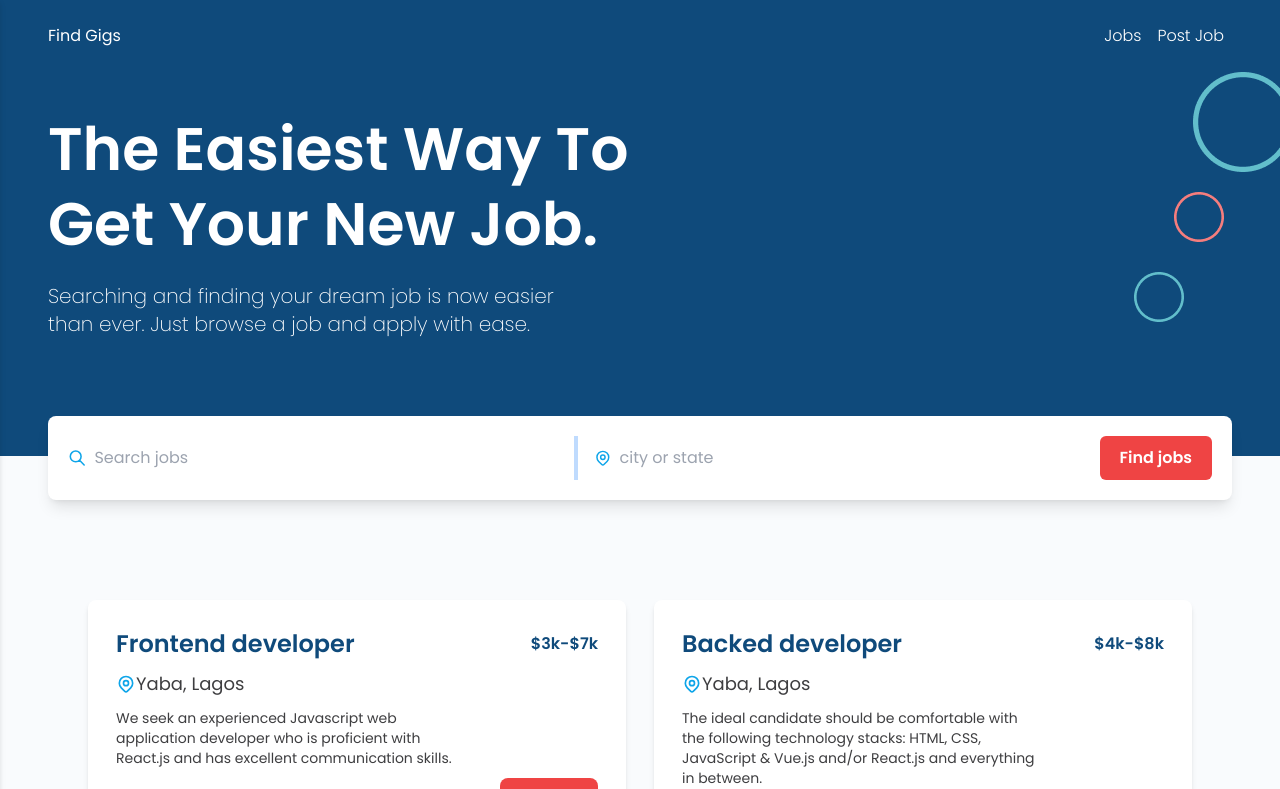
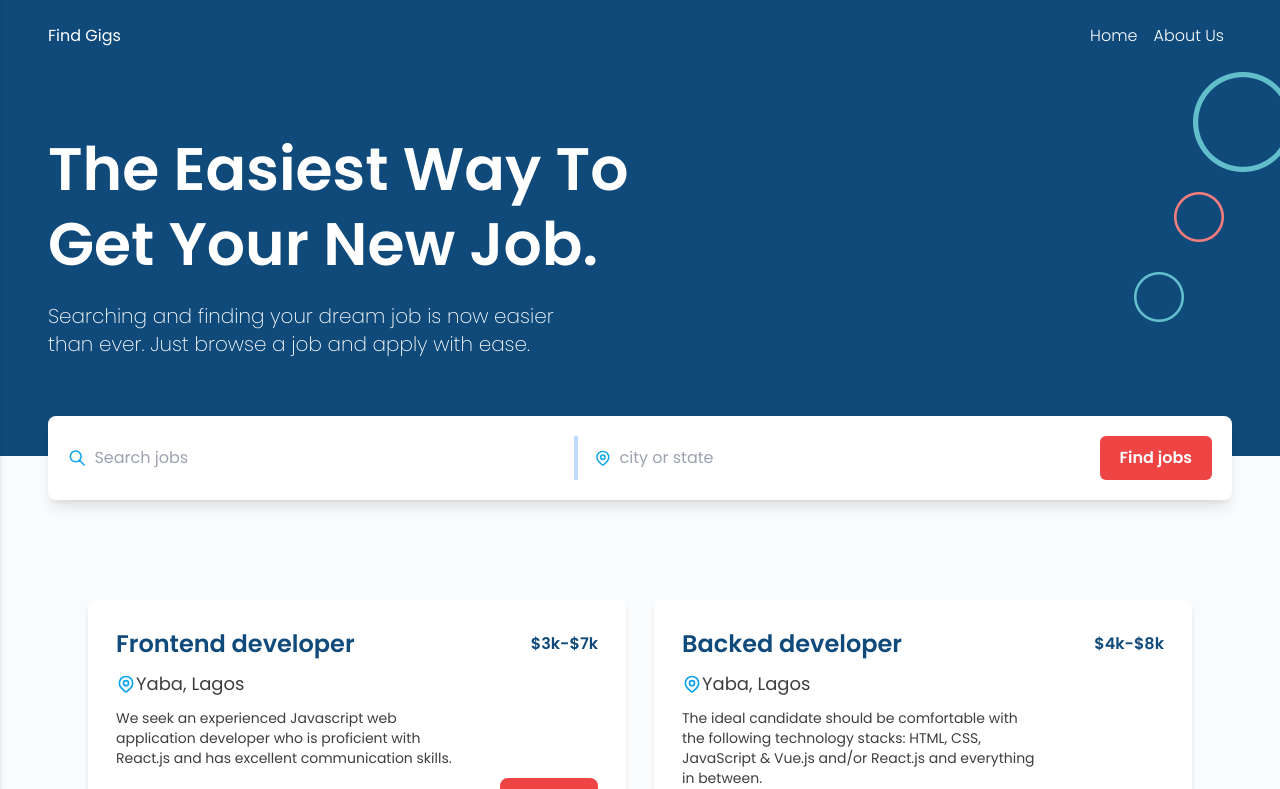
Before and after one commit to Ademayowa/jobapp-v3, a Next.js app: page / in a window 1280 px wide. Shown: the top 789 px of the page. Built offline with nearby package versions, Linux system fonts and the light colour scheme.

Commit message:
changed header links

```diff
--- a/components/Header.js
+++ b/components/Header.js
@@ -24,7 +24,12 @@ function MobileNav({ open, setOpen }) {
       <div className='flex flex-col px-10'>
         <Link href='/#top'>
           <a className='text-xl font-light my-3' onClick={() => setOpen(!open)}>
-            Post Jobs
+            Home
+          </a>
+        </Link>
+        <Link href='/#top'>
+          <a className='text-xl font-light my-3' onClick={() => setOpen(!open)}>
+            About Us
           </a>
         </Link>
       </div>
@@ -72,8 +77,8 @@ export default function Navbar() {
         </div>
 
         <div className='hidden md:flex text-base font-light'>
-          <NavLink to='/#top'>Jobs</NavLink>
-          <NavLink to='/#top'>Post Job</NavLink>
+          <NavLink to='/#top'>Home</NavLink>
+          <NavLink to='/#top'>About Us</NavLink>
         </div>
       </div>
     </nav>
--- a/components/Hero.js
+++ b/components/Hero.js
@@ -1,7 +1,7 @@
 export default function Hero() {
   return (
     <div className='pl-10 md:pl-12 bg-blueColor pt-10 h-72 lg:h-96'>
-      <div className='relative'>
+      <div className='relative lg:pt-5'>
         <h1 className='text-3xl lg:text-6xl text-white font-bold lg:w-6/12 !leading-tight'>
           The Easiest Way To Get Your New Job.
         </h1>
```
